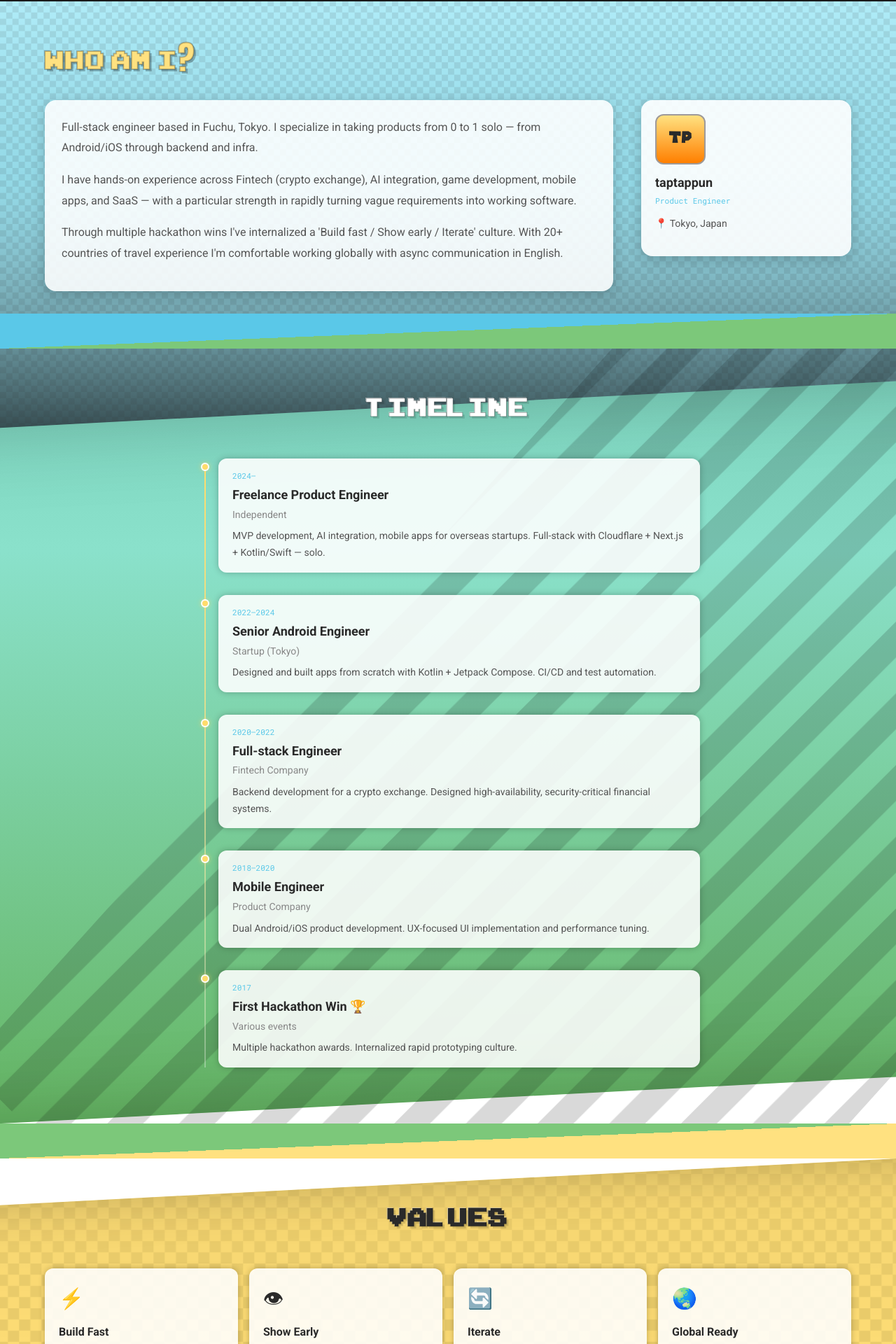
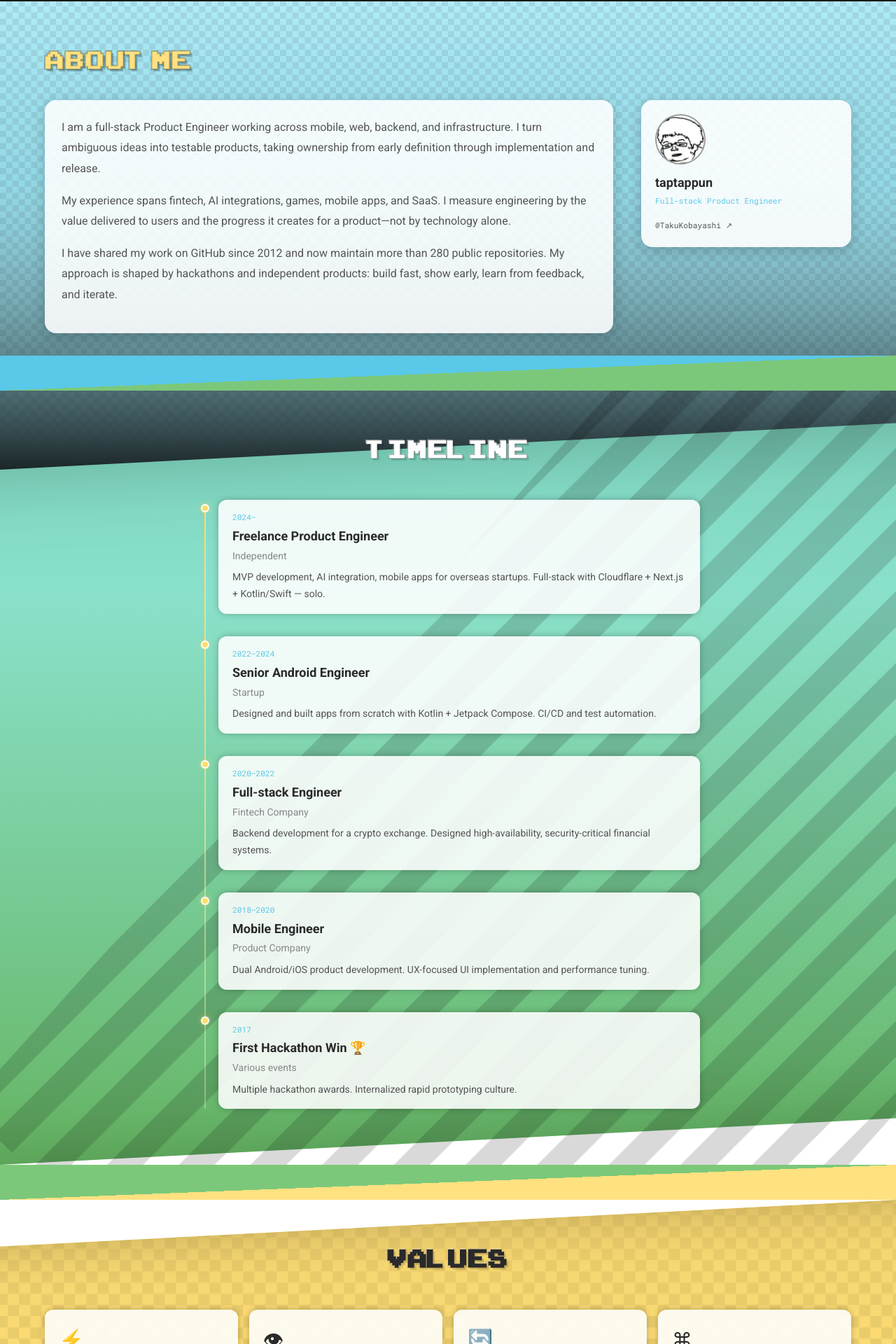
Before and after one commit to TakuKobayashi/tappunpages, a Next.js app: page /en/about in a window 1280 px wide. Shown: the part 80-2000 px from the top of the page at 70% size. Built offline with nearby package versions, Linux system fonts and the light colour scheme.

Commit message:
websiteのブラッシュアップさせた

```diff
--- a/app/[locale]/about/page.tsx
+++ b/app/[locale]/about/page.tsx
@@ -4,6 +4,7 @@ import { buildMetadata } from '@/components/seo/metadata';
 import { getDictionary } from '@/lib/i18n/dictionaries';
 import { routeLocales, toDictionaryLocale, type RouteLocale } from '@/lib/i18n/locales';
 import { SocialLinks } from '@/components/ui/SocialLinks';
+import { GITHUB_URL } from '@/components/seo/accounts';
 
 export async function generateMetadata({ params }: { params: Promise<{ locale: RouteLocale }> }): Promise<Metadata> {
   const { locale } = await params;
@@ -63,23 +64,31 @@ export default async function LocalizedAboutPage({ params }: { params: Promise<{
                   boxShadow: 'var(--shadow-md)',
                 }}
               >
-                <div
+                <a
+                  href={GITHUB_URL}
+                  target="_blank"
+                  rel="noopener noreferrer"
+                  aria-label="TakuKobayashi on GitHub"
                   style={{
                     width: 72,
                     height: 72,
-                    borderRadius: 'var(--r-lg)',
-                    background: 'var(--grad-yellow)',
-                    display: 'flex',
-                    alignItems: 'center',
-                    justifyContent: 'center',
-                    fontFamily: 'var(--font-logo)',
-                    fontSize: '1.4rem',
+                    borderRadius: '50%',
+                    display: 'block',
+                    overflow: 'hidden',
                     border: '2px solid var(--border-gray)',
                     marginBottom: 'var(--sp3)',
                   }}
                 >
-                  tp
-                </div>
+                  <img
+                    src="/images/github-avatar.webp"
+                    alt="taptappun GitHub profile"
+                    width="72"
+                    height="72"
+                    loading="eager"
+                    fetchPriority="high"
+                    style={{ display: 'block', width: '100%', height: '100%', objectFit: 'cover' }}
+                  />
+                </a>
                 <div
                   style={{
                     fontWeight: 700,
@@ -99,15 +108,19 @@ export default async function LocalizedAboutPage({ params }: { params: Promise<{
                 >
                   {a.role}
                 </div>
-                <div
+                <a
+                  href={GITHUB_URL}
+                  target="_blank"
+                  rel="noopener noreferrer"
                   style={{
-                    fontSize: 'var(--text-sm)',
+                    fontFamily: 'var(--font-mono)',
+                    fontSize: 'var(--text-xs)',
                     color: 'var(--text-mid)',
-                    marginBottom: 'var(--sp4)',
+                    textDecoration: 'none',
                   }}
                 >
-                  {a.location}
-                </div>
+                  @TakuKobayashi ↗
+                </a>
               </aside>
             </div>
           </div>
--- a/components/seo/accounts.ts
+++ b/components/seo/accounts.ts
@@ -1,6 +1,6 @@
 export const BASE_URL = 'https://taptappun.net';
 
-export const GITHUB_URL = 'https://github.com/taptappun';
+export const GITHUB_URL = 'https://github.com/TakuKobayashi';
 
 export const TWITTER_URL = 'https://x.com/taptappun';
 
@@ -14,6 +14,11 @@ export interface SocialLink {
 const icon = (slug: string) =>
   `https://cdn.jsdelivr.net/npm/simple-icons@v16/icons/${slug}.svg`;
 
+// LinkedIn was removed from newer Simple Icons releases. Keep its last
+// available major pinned so every SocialLinks instance renders reliably.
+const LINKEDIN_ICON =
+  'https://cdn.jsdelivr.net/npm/simple-icons@v12/icons/linkedin.svg';
+
 /** href を入力したサービスだけフッターに表示される。 */
 export const SOCIAL_LINKS: SocialLink[] = [
   { label: 'GitHub', href: GITHUB_URL, icon: icon('github'), featured: true },
@@ -21,7 +26,7 @@ export const SOCIAL_LINKS: SocialLink[] = [
   {
     label: 'LinkedIn',
     href: 'https://jp.linkedin.com/in/%E6%8B%93-%E5%B0%8F%E6%9E%97-710479a4',
-    icon: icon('linkedin'),
+    icon: LINKEDIN_ICON,
     featured: true,
   },
   { label: 'Qiita', href: 'https://qiita.com/taptappun', icon: icon('qiita'), featured: true },
--- a/lib/i18n/dictionaries.ts
+++ b/lib/i18n/dictionaries.ts
@@ -53,7 +53,6 @@ export interface Dictionary {
     heading: string;
     bio: string[];
     role: string;
-    location: string;
     timeline: {
       heading: string;
       items: { year: string; title: string; org: string; desc: string }[];
@@ -226,16 +225,15 @@ export const ja = {
     meta: {
       title: 'About',
       description:
-        'Product Engineer として、プロダクトを前進させることに特化したフルスタックエンジニア。',
+        'モバイル、Web、バックエンドを横断し、アイデアを動くプロダクトとして届けるフルスタックProduct Engineer。',
     },
-    heading: 'お前は誰よ？',
+    heading: 'ABOUT ME',
     bio: [
-      '東京・府中在住のフルスタックエンジニア。Android・iOS からバックエンド・インフラまで、プロダクトを一人で0から1にすることが得意です。',
-      'Fintech（仮想通貨取引所）、AI 統合、ゲーム開発、モバイルアプリ、SaaS プロダクトなど幅広い領域での実装経験を持ち、特に曖昧な要件から素早く動くものを作ることに強みがあります。',
-      'ハッカソンでの受賞経験を通じて培った「Build fast / Show early / Iterate」の文化を軸に、スタートアップや新規事業に貢献します。20カ国以上の海外旅行経験から生まれたグローバルな視点で、海外案件にも対応します。',
+      'モバイル、Web、バックエンド、インフラまでを横断し、アイデアを0から動くプロダクトへ育てるフルスタックProduct Engineerです。曖昧な要件を整理し、検証できる形まで素早く実装することを得意としています。',
+      'Fintech、AI統合、ゲーム、モバイルアプリ、SaaSなど幅広い領域で、設計・実装・リリース・改善を一貫して経験してきました。技術を使うこと自体ではなく、ユーザーに届く価値と事業の前進を成果として考えています。',
+      'GitHubでは2012年から開発成果を公開し、現在は280件を超える公開リポジトリがあります。ハッカソンや個人開発で培った「Build fast / Show early / Iterate」を軸に、早いフィードバックからプロダクトの精度を高めます。',
     ],
-    role: 'Product Engineer',
-    location: '📍 Tokyo, Japan',
+    role: 'Full-stack Product Engineer',
     timeline: {
       heading: 'TIMELINE',
       items: [
@@ -248,7 +246,7 @@ export const ja = {
         {
           year: '2022–2024',
           title: 'Senior Android Engineer',
-          org: 'Startup (Tokyo)',
+          org: 'Startup',
           desc: 'Kotlin + Jetpack Compose でゼロからアプリ設計・実装。CI/CD・テスト自動化。',
         },
         {
@@ -290,9 +288,9 @@ export const ja = {
           desc: '仕様変更を恐れない。変化に強いアーキテクチャ。',
         },
         {
-          icon: '🌏',
-          title: 'Global Ready',
-          desc: '20カ国以上の旅行経験。非同期・英語でのコミュニケーションが強み。',
+          icon: '⌘',
+          title: 'Open Development',
+          desc: '継続的な個人開発と公開を通じて、知見をコードとして共有する。',
         },
         {
           icon: '🎮',
@@ -518,16 +516,15 @@ export const en: Dictionary = {
     meta: {
       title: 'About',
       description:
-        'Full-stack Product Engineer specializing in turning ambiguous requirements into shipped products.',
+        'A full-stack Product Engineer who turns ideas into shipped products across mobile, web, backend, and infrastructure.',
     },
-    heading: 'Who am I?',
+    heading: 'ABOUT ME',
     bio: [
-      'Full-stack engineer based in Fuchu, Tokyo. I specialize in taking products from 0 to 1 solo — from Android/iOS through backend and infra.',
-      'I have hands-on experience across Fintech (crypto exchange), AI integration, game development, mobile apps, and SaaS — with a particular strength in rapidly turning vague requirements into working software.',
-      "Through multiple hackathon wins I've internalized a 'Build fast / Show early / Iterate' culture. With 20+ countries of travel experience I'm comfortable working globally with async communication in English.",
+      'I am a full-stack Product Engineer working across mobile, web, backend, and infrastructure. I turn ambiguous ideas into testable products, taking ownership from early definition through implementation and release.',
+      'My experience spans fintech, AI integrations, games, mobile apps, and SaaS. I measure engineering by the value delivered to users and the progress it creates for a product—not by technology alone.',
+      "I have shared my work on GitHub since 2012 and now maintain more than 280 public repositories. My approach is shaped by hackathons and independent products: build fast, show early, learn from feedback, and iterate.",
     ],
-    role: 'Product Engineer',
-    location: '📍 Tokyo, Japan',
+    role: 'Full-stack Product Engineer',
     timeline: {
       heading: 'TIMELINE',
       items: [
@@ -540,7 +537,7 @@ export const en: Dictionary = {
         {
           year: '2022–2024',
           title: 'Senior Android Engineer',
-          org: 'Startup (Tokyo)',
+          org: 'Startup',
           desc: 'Designed and built apps from scratch with Kotlin + Jetpack Compose. CI/CD and test automation.',
         },
         {
@@ -582,9 +579,9 @@ export const en: Dictionary = {
           desc: "Spec changes aren't problems. Architecture that welcomes change.",
         },
         {
-          icon: '🌏',
-          title: 'Global Ready',
-          desc: '20+ countries of travel. Strong async communication in English.',
+          icon: '⌘',
+          title: 'Open Development',
+          desc: 'Share practical knowledge through sustained independent work and public code.',
         },
         {
           icon: '🎮',
--- a/lib/tools.ts
+++ b/lib/tools.ts
@@ -5,11 +5,11 @@ export interface Tool {
   url: string;
 }
 
-export const tools: Tool[] = [
+export const tools = [
   {
     slug: 'fullstack-media-converter',
     title: 'fullstack-media-converter',
     icon: '🎞️',
-    url: 'https://github.com/taptappun/fullstack-media-converter',
+    url: 'https://github.com/TakuKobayashi/fullstack-media-converter',
   },
-];
+] as const satisfies readonly Tool[];
```
Also changed, not shown: app/about/page.tsx (+28 -15 lines), public/images/github-avatar.webp (added).
